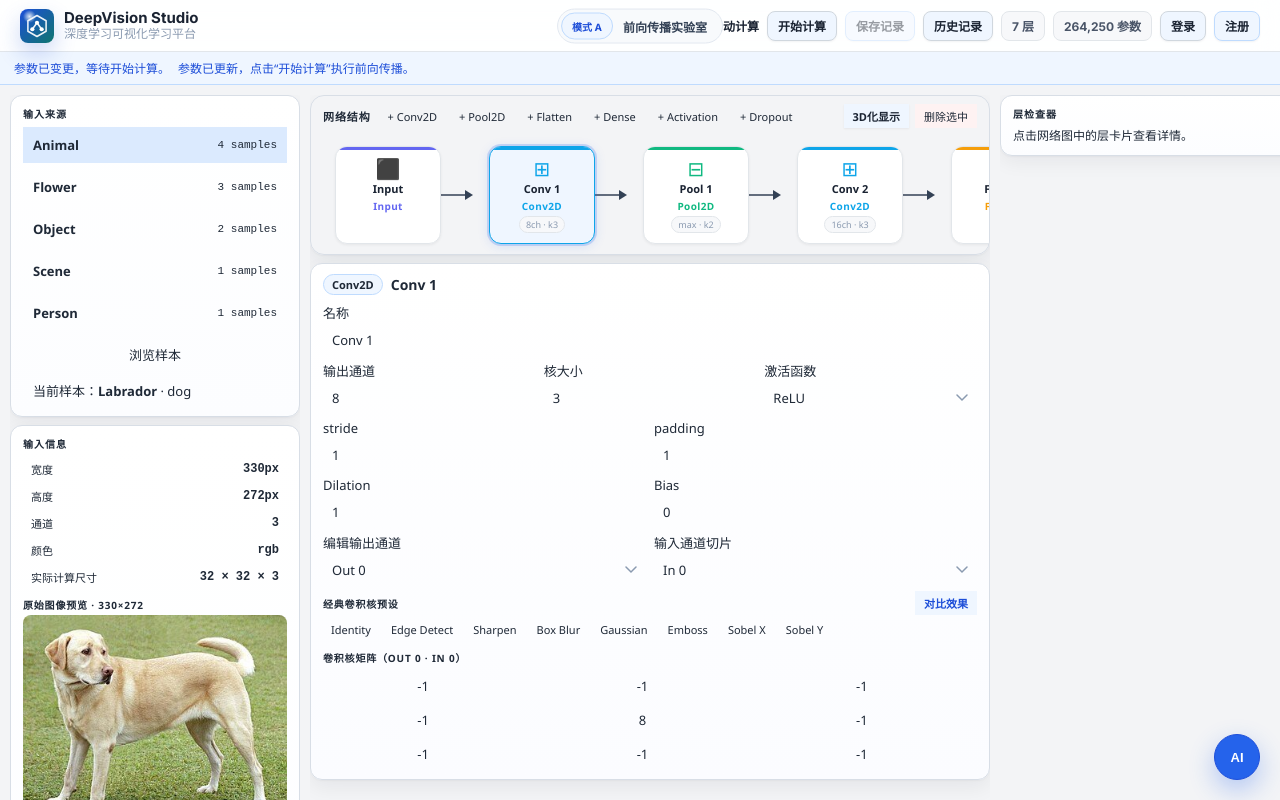
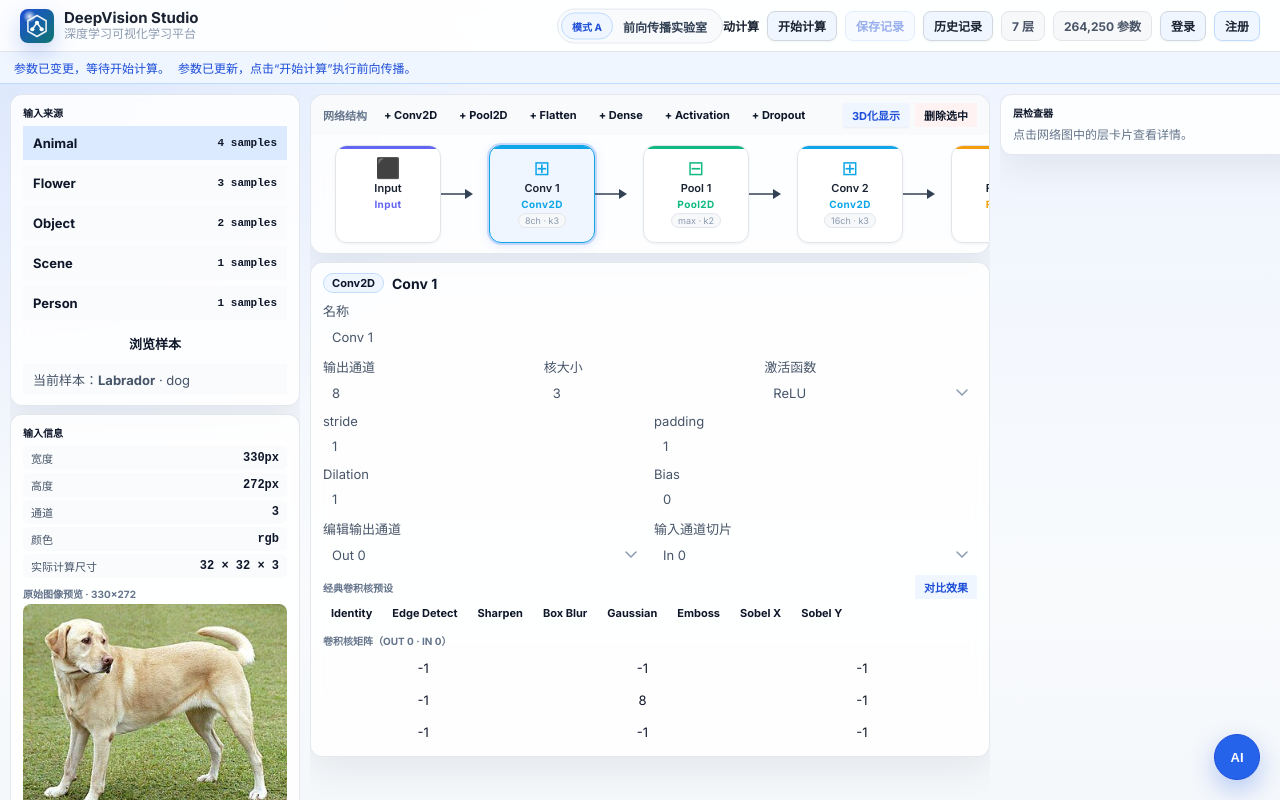
Before and after one commit to hewanglanhao/deepvision-studio, an Angular app in the folder frontend/: page /mode-a in a window 1280 px wide. Shown: the top 800 px of the page. Built offline with nearby package versions, Linux system fonts and the light colour scheme.

Commit message:
fix:统一AB视觉风格

```diff
--- a/frontend/src/app/pages/mode-a/mode-a-page.component.css
+++ b/frontend/src/app/pages/mode-a/mode-a-page.component.css
@@ -1,15 +1,15 @@
 /* ===== DeepVision Studio — 浅色主题 ===== */
 :root {
-  --bg:        #f0f2f5;
+  --bg:        #f8fbff;
   --bg2:       #ffffff;
-  --bg3:       #f7f8fa;
-  --border:    #e2e6ea;
-  --border2:   #d0d7de;
-  --text:      #1a2332;
-  --text2:     #4a5568;
-  --text3:     #8a9ab0;
-  --accent:    #2563eb;
-  --accent2:   #0ea5e9;
+  --bg3:       #f8fafc;
+  --border:    #dbe3ee;
+  --border2:   #cbd5e1;
+  --text:      #0f172a;
+  --text2:     #475569;
+  --text3:     #64748b;
+  --accent:    #1d4ed8;
+  --accent2:   #0f766e;
   --green:     #059669;
   --red:       #dc2626;
   --yellow:    #d97706;
@@ -1074,6 +1074,119 @@ button:disabled { opacity: .45; cursor: not-allowed; }
 ::-webkit-scrollbar-thumb { background: var(--border2); border-radius: 999px; }
 
 /* ===== 响应式 ===== */
+/* ===== Platform visual alignment ===== */
+.app-shell {
+  background:
+    radial-gradient(circle at top left, rgba(37, 99, 235, .1), transparent 28%),
+    linear-gradient(180deg, #eef4ff 0%, #f8fafc 46%, #eef2f7 100%);
+  font-family: 'Inter', 'Segoe UI', 'Noto Sans SC', sans-serif;
+  color: #0f172a;
+}
+
+.workspace,
+.training-workspace {
+  background: transparent;
+}
+
+.pane-title,
+.dataset-title,
+.editor-title,
+.modal-title,
+.picker-title,
+.task-name,
+.dataset-option-name,
+.network-selected-layer strong {
+  color: #0f172a;
+  font-weight: 800;
+  letter-spacing: 0;
+}
+
+.section-title,
+.canvas-title,
+.chart-label,
+.stat-label,
+.dataset-option-meta,
+.dataset-desc,
+.muted,
+.task-desc {
+  color: #64748b;
+  letter-spacing: 0;
+}
+
+label,
+.info-chip,
+.info-k,
+.network-selected-layer,
+.modal-body,
+.chart-legend,
+.runtime-list span {
+  color: #475569;
+}
+
+button,
+.btn-link,
+.btn-primary,
+.btn-ghost,
+.icon-btn,
+.ds-tab,
+.preset-chip,
+.palette-chip,
+.task-item,
+.dataset-option {
+  font-family: inherit;
+  font-weight: 750;
+}
+
+.btn-primary,
+.ds-tab.active,
+.dataset-option.active,
+.task-item.active {
+  background: #eff6ff !important;
+  border-color: #bfdbfe !important;
+  color: #1d4ed8 !important;
+}
+
+.pane,
+.canvas-container,
+.layer-editor-bar,
+.dataset-board,
+.chart-wrap,
+.sample-picker,
+.record-drawer,
+.record-item,
+.image-viewer-card {
+  border-color: rgba(148, 163, 184, .24);
+  background: rgba(255, 255, 255, .86);
+  box-shadow: 0 14px 34px rgba(15, 23, 42, .07);
+}
+
+.pane,
+.canvas-container,
+.layer-editor-bar,
+.dataset-board {
+  backdrop-filter: blur(8px);
+}
+
+.canvas-header,
+.shape-trail-bar,
+.record-drawer-head,
+.image-viewer-head,
+.picker-header {
+  background: rgba(248, 250, 252, .88);
+}
+
+.dataset-collection-card,
+.info-chip,
+.info-row,
+.stat-cell,
+.topk-item,
+.channel-card,
+.task-item,
+.runtime-list div,
+.sample-tile {
+  background: rgba(248, 250, 252, .82);
+}
+
 @media (max-width: 1100px) {
   .topbar {
     grid-template-columns: 1fr;
--- a/frontend/src/app/pages/mode-b/mode-b-page.component.css
+++ b/frontend/src/app/pages/mode-b/mode-b-page.component.css
@@ -1,15 +1,15 @@
 /* ===== DeepVision Studio — 浅色主题 ===== */
 :root {
-  --bg:        #f0f2f5;
+  --bg:        #f8fbff;
   --bg2:       #ffffff;
-  --bg3:       #f7f8fa;
-  --border:    #e2e6ea;
-  --border2:   #d0d7de;
-  --text:      #1a2332;
-  --text2:     #4a5568;
-  --text3:     #8a9ab0;
-  --accent:    #2563eb;
-  --accent2:   #0ea5e9;
+  --bg3:       #f8fafc;
+  --border:    #dbe3ee;
+  --border2:   #cbd5e1;
+  --text:      #0f172a;
+  --text2:     #475569;
+  --text3:     #64748b;
+  --accent:    #1d4ed8;
+  --accent2:   #0f766e;
   --green:     #059669;
   --red:       #dc2626;
   --yellow:    #d97706;
@@ -1251,6 +1251,132 @@ button:disabled { opacity: .45; cursor: not-allowed; }
 ::-webkit-scrollbar-thumb { background: var(--border2); border-radius: 999px; }
 
 /* ===== 响应式 ===== */
+/* ===== Platform visual alignment ===== */
+.app-shell {
+  background:
+    radial-gradient(circle at top left, rgba(37, 99, 235, .1), transparent 28%),
+    linear-gradient(180deg, #eef4ff 0%, #f8fafc 46%, #eef2f7 100%);
+  font-family: 'Inter', 'Segoe UI', 'Noto Sans SC', sans-serif;
+  color: #0f172a;
+}
+
+.workspace,
+.training-workspace,
+.training-mode-workspace {
+  background: transparent;
+}
+
+.pane-title,
+.dataset-title,
+.editor-title,
+.modal-title,
+.picker-title,
+.task-name,
+.dataset-option-name,
+.network-selected-layer strong,
+.test-result-head strong,
+.checkpoint-head strong {
+  color: #0f172a;
+  font-weight: 800;
+  letter-spacing: 0;
+}
+
+.section-title,
+.canvas-title,
+.chart-label,
+.stat-label,
+.dataset-option-meta,
+.dataset-desc,
+.muted,
+.task-desc,
+.checkpoint-meta span {
+  color: #64748b;
+  letter-spacing: 0;
+}
+
+label,
+.info-chip,
+.info-k,
+.network-selected-layer,
+.modal-body,
+.chart-legend,
+.runtime-list span,
+.test-result-head,
+.checkpoint-head {
+  color: #475569;
+}
+
+button,
+.btn-link,
+.btn-primary,
+.btn-ghost,
+.icon-btn,
+.ds-tab,
+.preset-chip,
+.palette-chip,
+.task-item,
+.dataset-option {
+  font-family: inherit;
+  font-weight: 750;
+}
+
+.btn-primary,
+.ds-tab.active,
+.dataset-option.active,
+.task-item.active {
+  background: #eff6ff !important;
+  border-color: #bfdbfe !important;
+  color: #1d4ed8 !important;
+}
+
+.pane,
+.canvas-container,
+.layer-editor-bar,
+.dataset-board,
+.test-result-panel,
+.checkpoint-panel,
+.chart-wrap,
+.sample-picker,
+.record-drawer,
+.record-item,
+.image-viewer-card {
+  border-color: rgba(148, 163, 184, .24);
+  background: rgba(255, 255, 255, .86);
+  box-shadow: 0 14px 34px rgba(15, 23, 42, .07);
+}
+
+.pane,
+.canvas-container,
+.layer-editor-bar,
+.dataset-board,
+.test-result-panel,
+.checkpoint-panel {
+  backdrop-filter: blur(8px);
+}
+
+.canvas-header,
+.shape-trail-bar,
+.record-drawer-head,
+.image-viewer-head,
+.picker-header,
+.test-result-head,
+.checkpoint-head {
+  background: rgba(248, 250, 252, .88);
+}
+
+.dataset-collection-card,
+.info-chip,
+.info-row,
+.stat-cell,
+.topk-item,
+.channel-card,
+.task-item,
+.runtime-list div,
+.sample-tile,
+.checkpoint-meta span {
+  background: rgba(248, 250, 252, .82);
+}
+
 @media (max-width: 1100px) {
   .topbar {
     grid-template-columns: 1fr;
```
